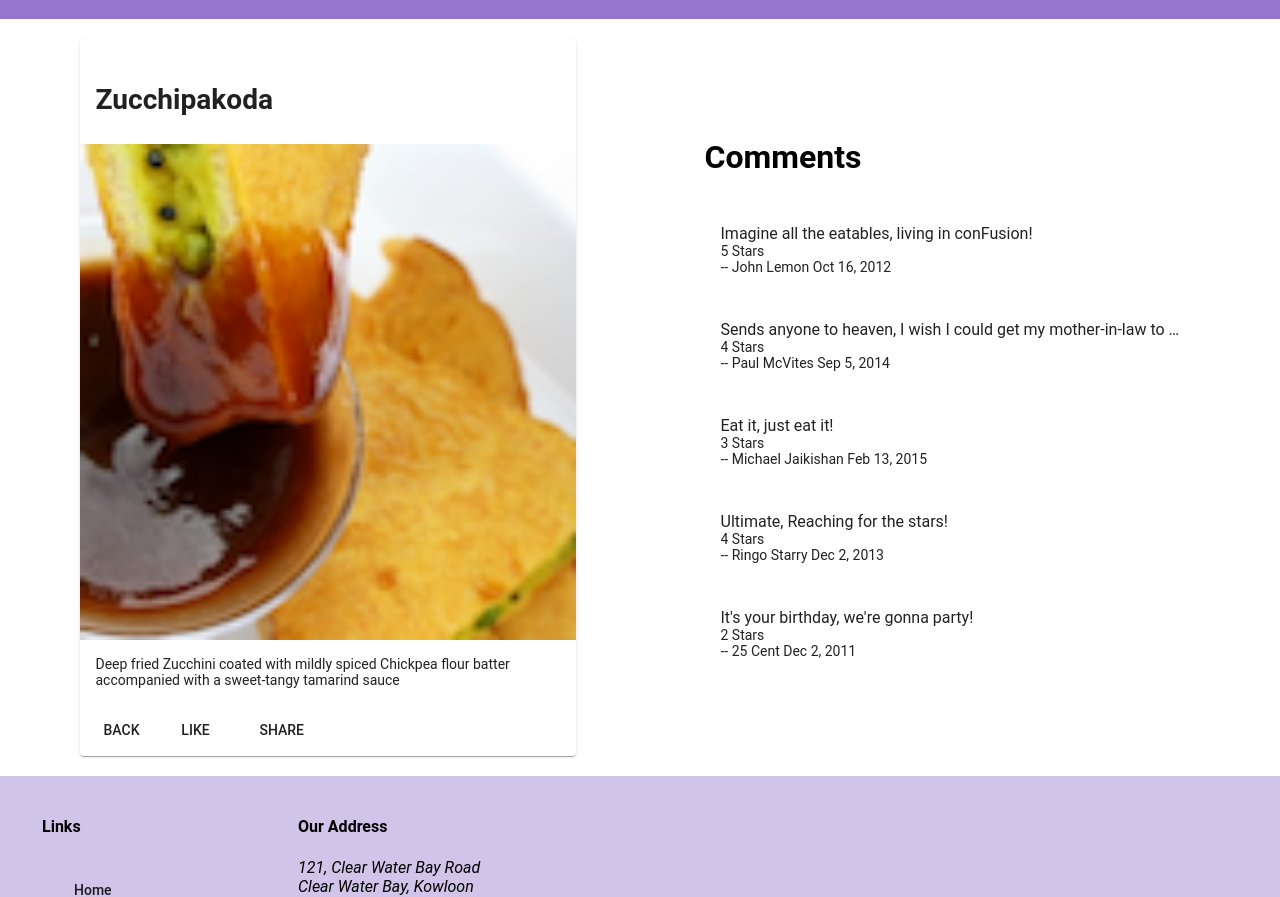
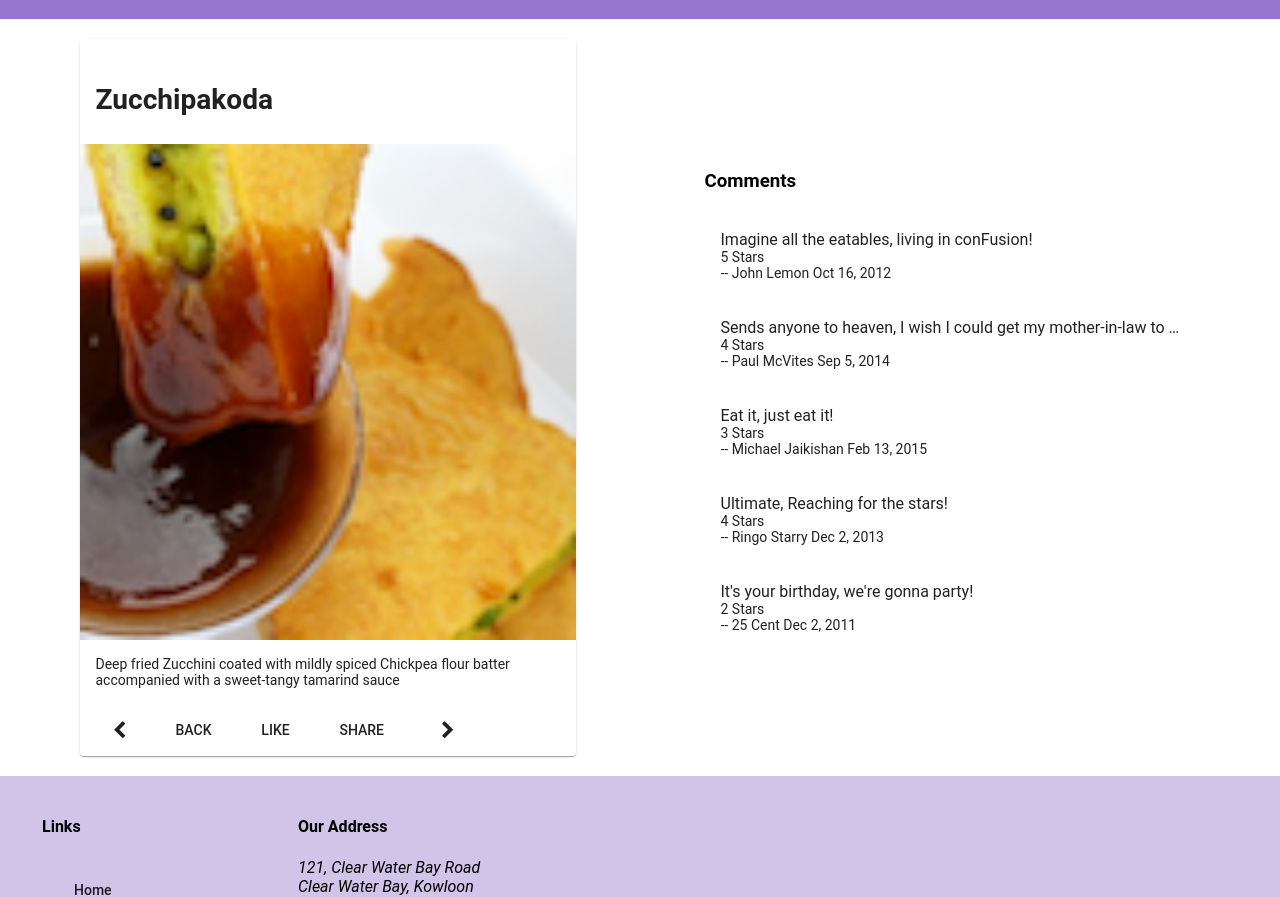
Before and after one commit to darshilthakore/confusion, an Angular app: page /dishdetail/1 in a window 1280 px wide. Shown: the part 320-1217 px from the top of the page. Built offline with nearby package versions, Linux system fonts and the light colour scheme.

Commit message:
RxJS part 2

```diff
--- a/src/app/dishdetail/dishdetail.component.html
+++ b/src/app/dishdetail/dishdetail.component.html
@@ -6,15 +6,17 @@
     fxLayoutGap="10px"
     fxLayoutGap.xs="0">
 
-  <div fxFlex="40">
-    <mat-card *ngIf="dish">
+  <div fxFlex="40" *ngIf="dish">
+    <mat-card>
         <mat-card-title><h3>{{dish.name}}</h3></mat-card-title>
         <img mat-card-image src={{dish.image}}>
         <mat-card-content>{{dish.description}}</mat-card-content>
         <mat-card-actions>
+          <button mat-button [routerLink] = "['/dishdetail', prev]"><span class="fa fa-chevron-left fa-lg"></span></button>
           <button mat-button (click)="goBack()">BACK</button>
           <button mat-button>LIKE</button>
           <button mat-button>SHARE</button>
+          <button mat-button [routerLink] = "['/dishdetail', next]"><span class="fa fa-chevron-right fa-lg"></span></button>
         </mat-card-actions>
     </mat-card>
   </div>
@@ -23,15 +25,19 @@
   </div>
 
   <div fxFlex="40" *ngIf="dish">
-    <h1>Comments</h1>
 
-    <mat-list *ngFor="let comment of dish.comments">
-        <mat-list-item>
-            <p matLine>{{comment.comment}}</p>
-            <p matLine>{{comment.rating}} Stars</p>
-            <p matLine>-- {{comment.author}} {{comment.date | date}}</p>
-        </mat-list-item>
+    <mat-list>
+      <h3>Comments</h3>
+      <mat-list-item *ngFor="let comment of dish.comments">
+
+        <h4 matLine>{{comment.comment}}</h4>
+        <p matLine>{{comment.rating}} Stars</p>
+        <p matLine>
+          <span>-- {{comment.author}} {{comment.date | date}} </span></p>
+
+      </mat-list-item>
     </mat-list>
+
 
 
 
--- a/src/app/dishdetail/dishdetail.component.ts
+++ b/src/app/dishdetail/dishdetail.component.ts
@@ -3,6 +3,7 @@
 import { Location } from '@angular/common';
 import { Dish } from '../shared/dish';
 import { DishService } from '../services/dish.service';
+import { switchMap } from 'rxjs/operators';
 
 @Component({
   selector: 'app-dishdetail',
@@ -13,15 +14,25 @@
 
 
   dish: Dish;
+  dishIds: string[];
+  prev: string;
+  next: string;
+
 
   constructor(private dishService: DishService,
     private route: ActivatedRoute,
     private location: Location) { }
 
-  ngOnInit(): void {
-    let id = this.route.snapshot.params['id'];
-    this.dishService.getDish(id)
-      .subscribe(dish => this.dish = dish);
+  ngOnInit() {
+    this.dishService.getDishIds().subscribe(dishIds => this.dishIds = dishIds);
+    this.route.params.pipe(switchMap((params: Params) => this.dishService.getDish(params['id'])))
+    .subscribe(dish => { this.dish = dish; this.setPrevNext(dish.id); });
+  }
+
+  setPrevNext(dishId: string) {
+    const index = this.dishIds.indexOf(dishId);
+    this.prev = this.dishIds[(this.dishIds.length + index - 1) % this.dishIds.length];
+    this.next = this.dishIds[(this.dishIds.length + index + 1) % this.dishIds.length];
   }
 
   goBack(): void {
--- a/src/app/menu/menu.component.html
+++ b/src/app/menu/menu.component.html
@@ -24,7 +24,7 @@
         </mat-grid-list>
     </div>
 
-    <div [hidden]="dishes">
+    <div fxFlex [hidden]="dishes">
         <mat-spinner></mat-spinner><h4>Loading... Please Wait!</h4>
     </div>
 
--- a/src/app/services/dish.service.ts
+++ b/src/app/services/dish.service.ts
@@ -23,4 +23,8 @@
   getFeaturedDish(): Observable<Dish> {
     return of(DISHES.filter((dish) => dish.featured)[0]).pipe(delay(2000));
   }
+
+  getDishIds(): Observable<string[] | any> {
+    return of(DISHES.map(dish => dish.id));
+  }
 }
```
